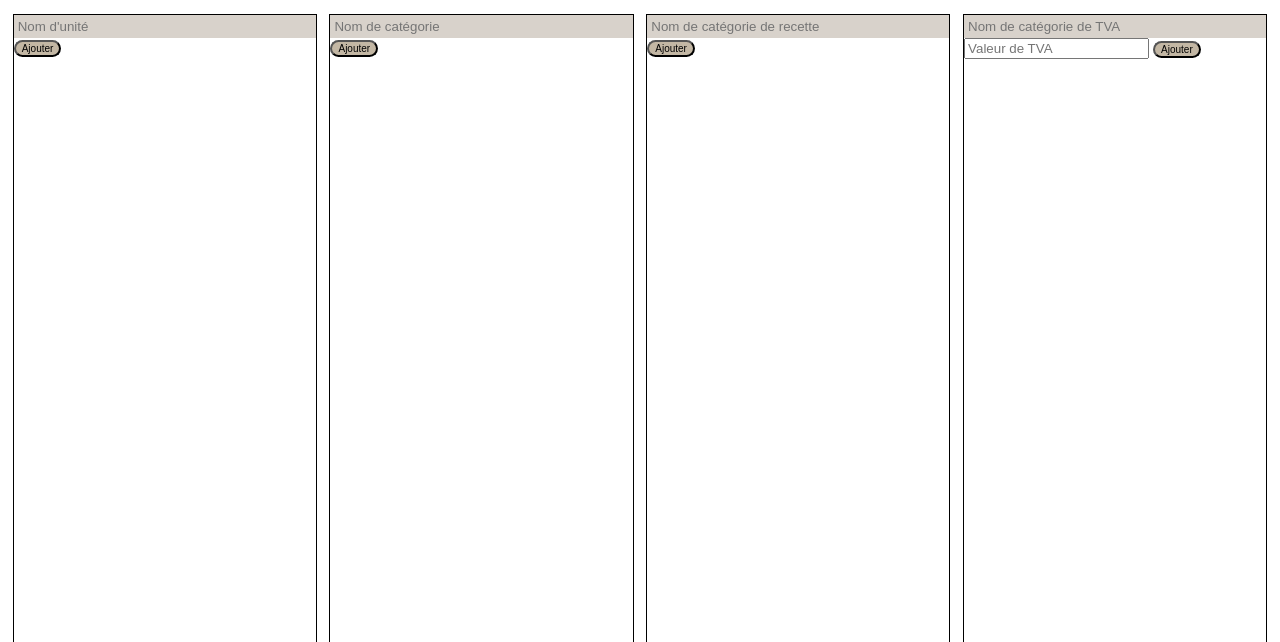
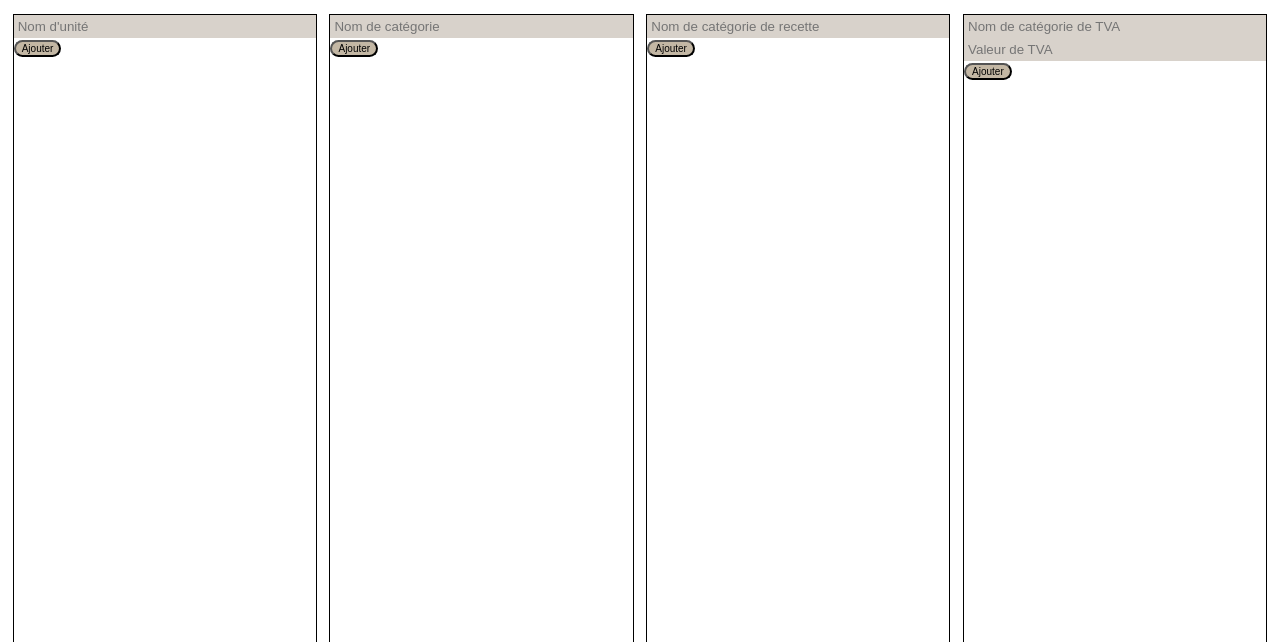
Before and after one commit to DorianCM/Projet_Piscine_4, a PHP site: template View/unitecategories.php in a window 1280 px wide. Shown: the part 46-688 px from the top of the page. Run offline with PHP 8.4, Linux system fonts and the light colour scheme; the template is opened without the code that fills it, so the values that code supplies are empty.

Commit message:
modif css case unite categorie

```diff
--- a/css/unitecategories.css
+++ b/css/unitecategories.css
@@ -75,6 +75,14 @@ button:hover{
     border: 0px;
 }
 
+#inputValeurTVA{
+    background-color: #d8d2cb;
+    width: 100%;
+    height: 15px;
+    padding: 4px;
+    border: 0px;
+}
+
 #inputUnite:hover{
     background-color: #e0dbd5;
 }
@@ -88,6 +96,10 @@ button:hover{
 }
 
 #inputCategorieTVA:hover{
+    background-color: #e0dbd5;
+}
+
+#inputValeurTVA:hover{
     background-color: #e0dbd5;
 }
 
@@ -111,6 +123,11 @@ button:hover{
     pointer-events:none;outline:none;
 }
 
+#inputValeurTVA:focus{
+    background-color: #e0dbd5;
+    pointer-events:none;outline:none;
+}
+
 #unite{
     margin-left: 1%;
 }
```
